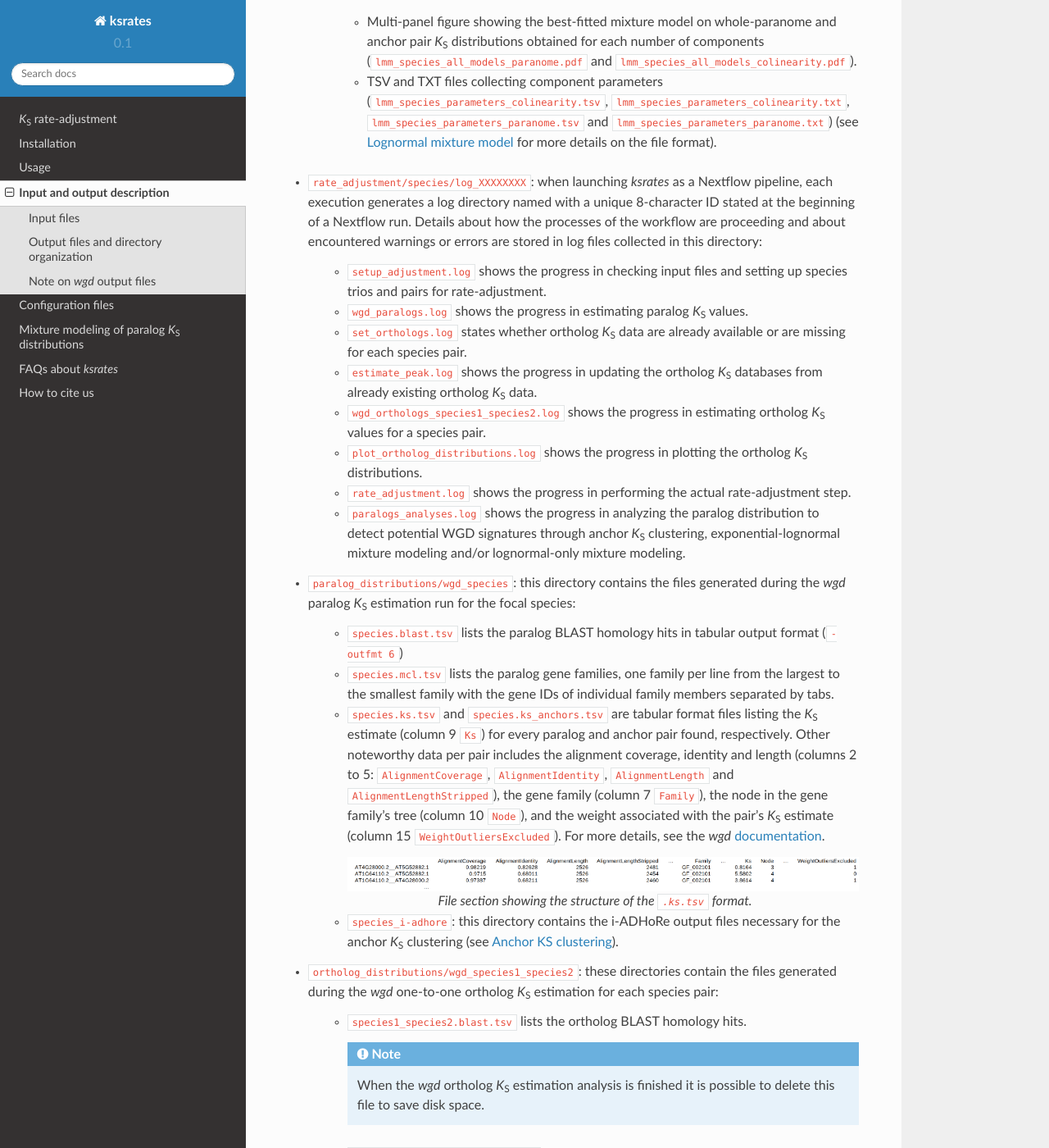
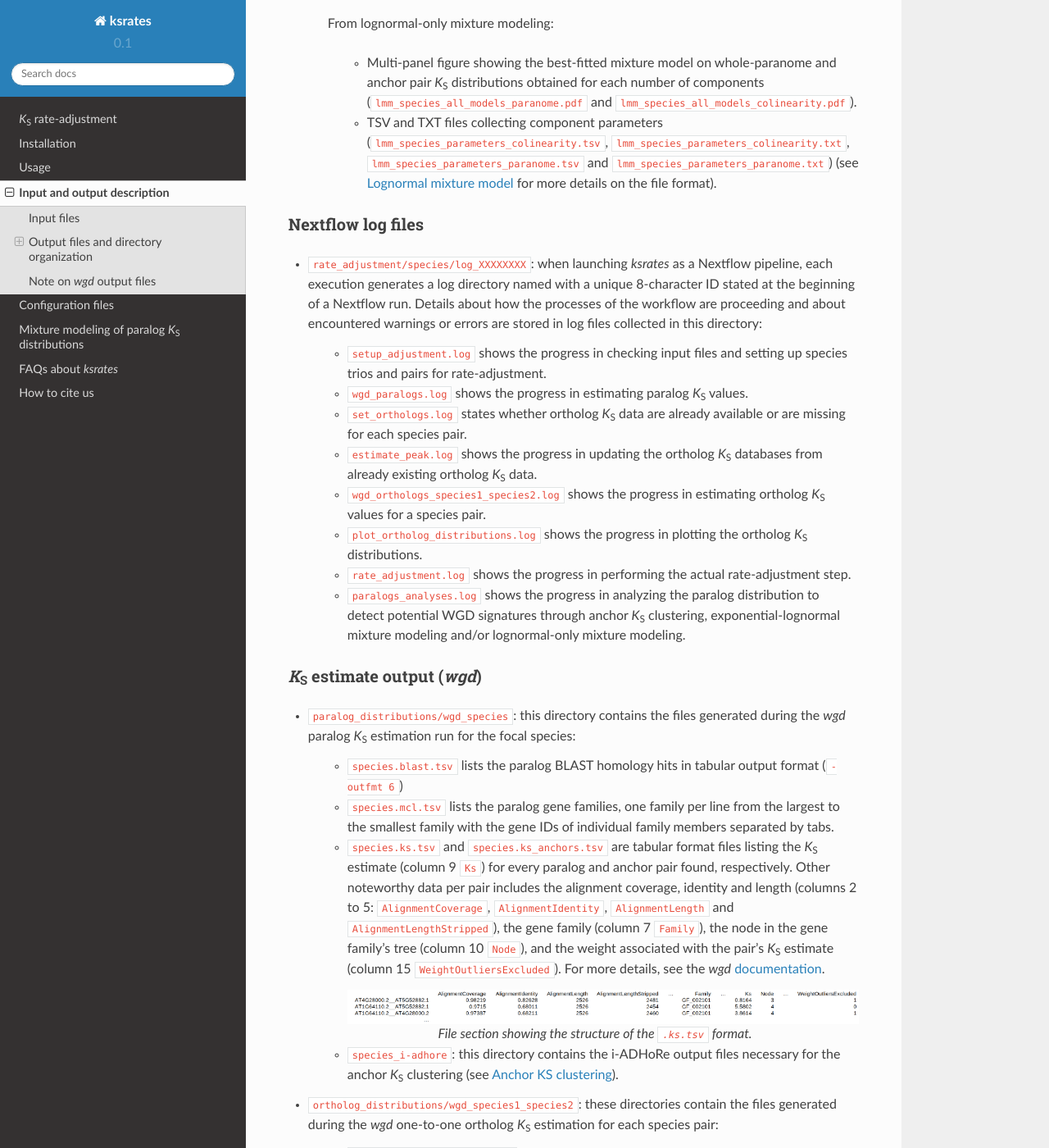
Before and after one commit to VIB-PSB/ksrates, a Sphinx documentation site: the page built from doc/source/input_output.rst, in a window 1280 px wide and 1400 px high, scrolled down 3530 px. Shown: the whole window at 82% size. Built offline with Sphinx 7.4.7 and the Read the Docs theme 2.0.0, drawn with Linux system fonts in a browser that asks for light colours; some of the changed text lies outside the part shown.

Commit message:
Add subsections in output file list (docs)

```diff
--- a/doc/source/input_output.rst
+++ b/doc/source/input_output.rst
@@ -16,6 +16,10 @@ Output files and directory organization
 
 .. note::
     In the following listings of directory and file names, ``species`` is used as a placeholder for the actual (informal) name of the focal species (e.g. ``elaeis``) as specified in the *ksrates* configuration file.
+
+
+Main output
+-----------
 
 * ``rate_adjustment/species``: this directory collects the output files of the substitution rate-adjustment relative to the focal species.
 
@@ -78,6 +82,9 @@ Output files and directory organization
         * TSV and TXT files collecting component parameters (``lmm_species_parameters_colinearity.tsv``, ``lmm_species_parameters_colinearity.txt``, ``lmm_species_parameters_paranome.tsv`` and ``lmm_species_parameters_paranome.txt``) (see :ref:`lmm` for more details on the file format).
 
 
+Nextflow log files
+------------------
+
 * ``rate_adjustment/species/log_XXXXXXXX``: when launching *ksrates* as a Nextflow pipeline, each execution generates a log directory named with a unique 8-character ID stated at the beginning of a Nextflow run. Details about how the processes of the workflow are proceeding and about encountered warnings or errors are stored in log files collected in this directory:
 
     * ``setup_adjustment.log`` shows the progress in checking input files and setting up species trios and pairs for rate-adjustment.
@@ -89,6 +96,9 @@ Output files and directory organization
     * ``rate_adjustment.log`` shows the progress in performing the actual rate-adjustment step.
     * ``paralogs_analyses.log`` shows the progress in analyzing the paralog distribution to detect potential WGD signatures through anchor *K*:sub:`S` clustering, exponential-lognormal mixture modeling and/or lognormal-only mixture modeling.
 
+
+*K*:sub:`S` estimate output (*wgd*)
+-----------------------------------
 
 * ``paralog_distributions/wgd_species``: this directory contains the files generated during the *wgd* paralog *K*:sub:`S` estimation run for the focal species:
 
@@ -116,6 +126,9 @@ Output files and directory organization
     * ``species1_species2.ks.tsv`` lists the *K*:sub:`S` estimate (column 9 ``Ks``) for every one-to-one ortholog pair found. The tabular file format is identical to the paralog ``.ks.tsv`` file described above. However, the gene family, tree node and weight columns can be ignored since each ortholog "family" is composed of only two members.
 
 
+Other output
+------------
+
 * Generated directly in the directory from where *ksrates* is launched:
 
     * ``ortholog_peak_db.tsv`` is a tabular data file storing the *K*:sub:`S` mode estimate from the ortholog *K*:sub:`S` distribution of species pairs. The name and location can be customised in the *ksrates* configuration file.
```
